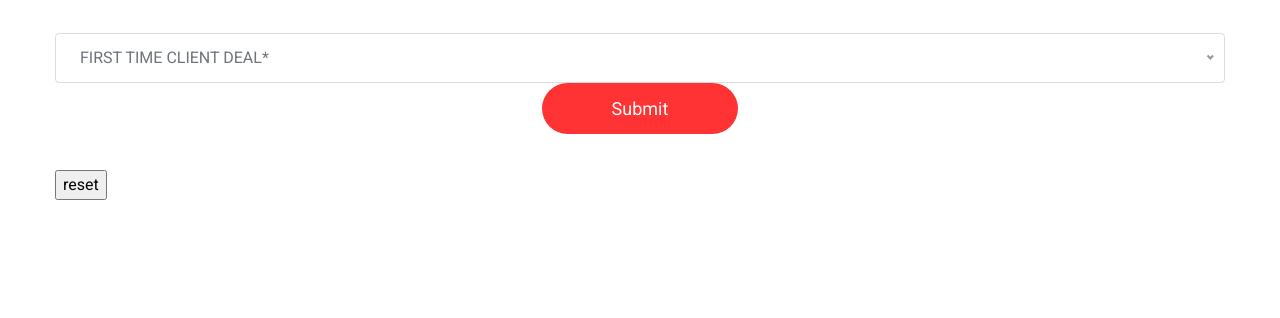
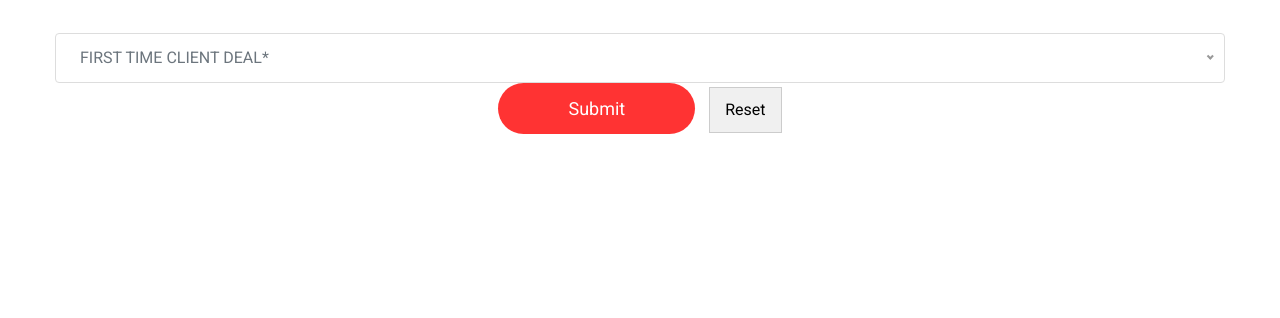
Before and after one commit to Rashids00/Hope-Clinic, a plain HTML site: page index.html in a window 1280 px wide. Shown: the part 3414-3732 px from the top of the page. Drawn offline with nearby package versions, Linux system fonts and the light colour scheme; a web font is replaced by a local one.

Commit message:
form changes

```diff
--- a/assets/css/contact-form.css
+++ b/assets/css/contact-form.css
@@ -36,6 +36,14 @@ h2 {
     display: flex;
     align-items: center;
 
+}
+
+.reset-btn {
+    padding: 10px 15px;
+    background-color: #f0f0f0;
+    border: 1px solid #ccc;
+    cursor: pointer;
+    margin-left: 10px;
 }
 
 .btn-container {
--- a/index.html
+++ b/index.html
@@ -721,11 +721,13 @@
                 </select>
                 <div class="g-recaptcha" data-sitekey="6LctIf4qAAAAABaY1IqAJg-7Lx3qM0XGnCEveblR"></div>
                 <div class="btn-container">
-                    <button type="submit" class="submit-btn">Submit</button>
+                        <button type="submit" class="submit-btn">Submit</button>
+                        <input type="reset" value="Reset" class="reset-btn" />
+                    </div>
                 </div>
             </div>
         </div>
-        <input type="reset" value="reset" />
+
     </form>
 </div>
 
```
